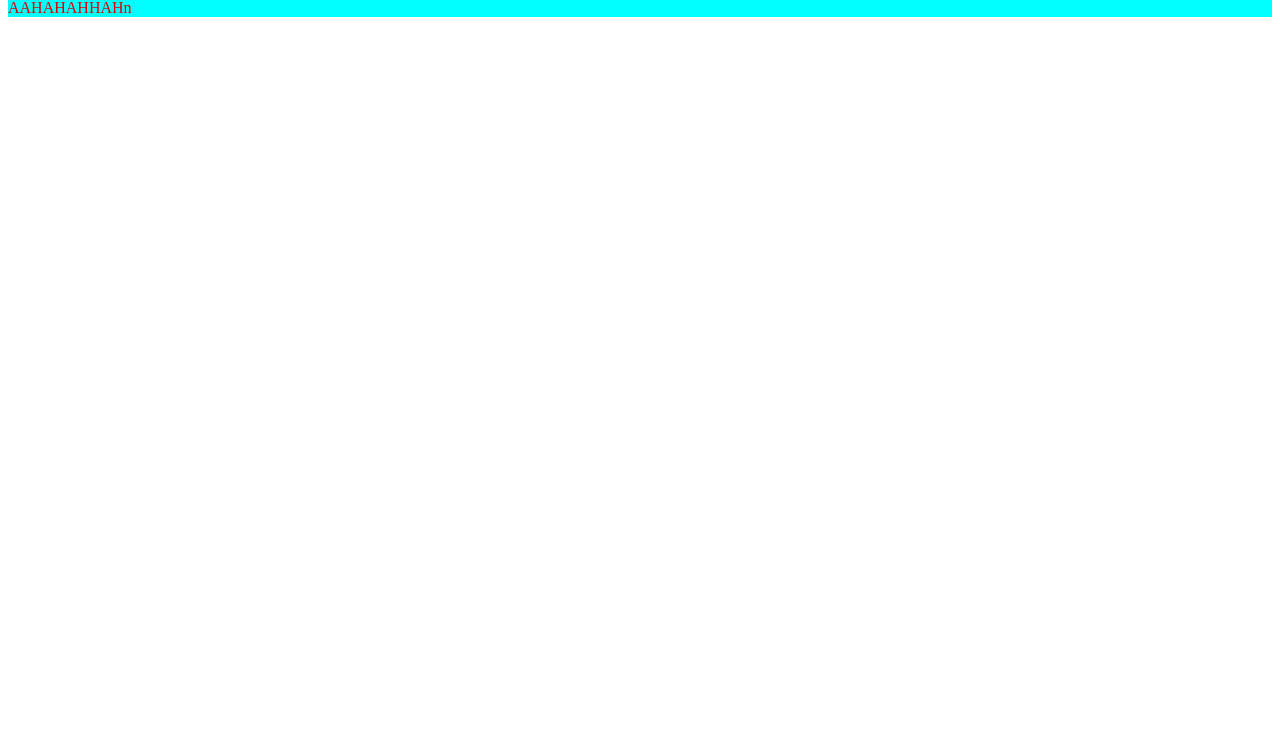
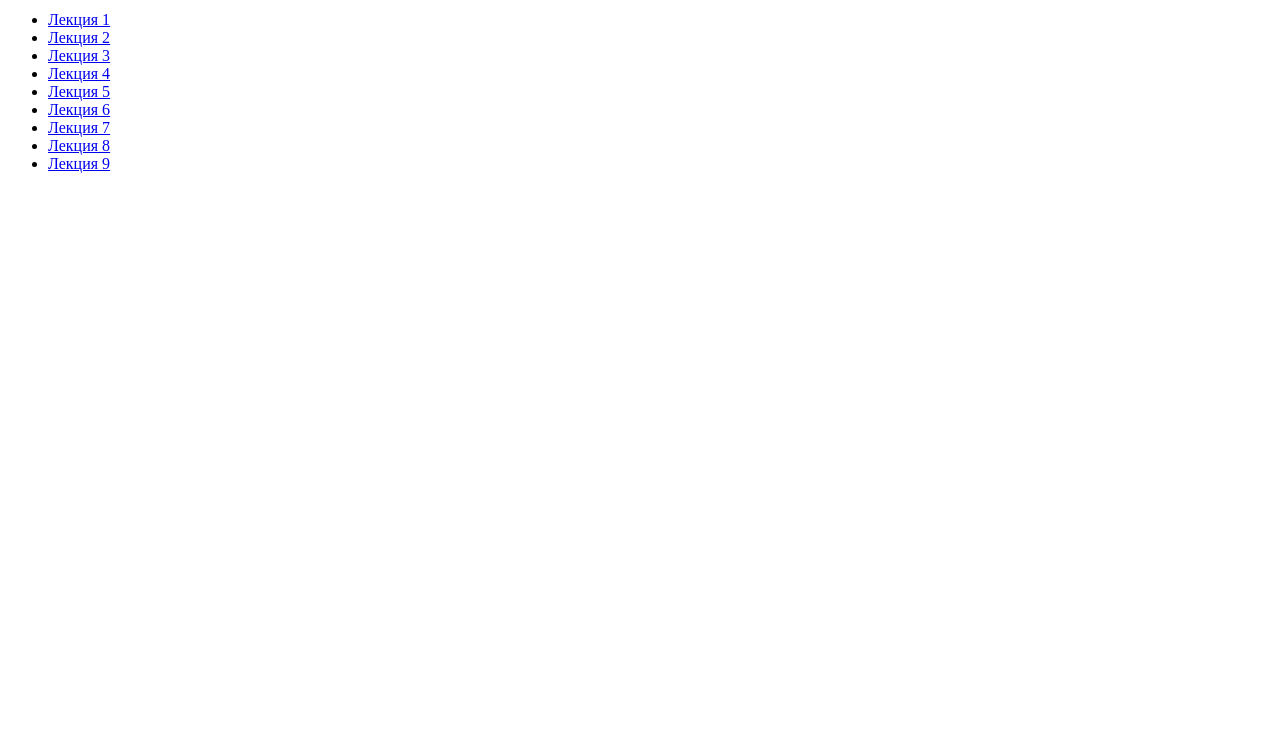
Before and after one commit to Iliy744/IIIY744, a plain HTML site: page index.html in a window 1280 px wide. Shown: the part 69-800 px from the top of the page. Drawn offline with Linux system fonts and the light colour scheme.

Commit message:
Update index.html

```diff
--- a/index.html
+++ b/index.html
@@ -1,19 +1,28 @@
 <!DOCTYPE html>
 <html lang="en">
 <head>
-    <link rel="stylesheet" type="text/css" href="styles.css">
     <meta charset="UTF-8">
     <meta name="viewport" content="width=device-width, initial-scale=1.0">
+
     <title>Document</title>
-    <style type="text/css">
-        p {
-            color: rgb(35, 124, 124);
-            background-color: rgb(0, 255, 255);
-        }
-    </style>
+<style>p{
+          color: red;
+        font-size: 3em;
+}</style>
 </head>
 <body>
-    <p>Lorem ipsum dolor sit amet consectetur adipisicing elit. Doloremque omnis explicabo perferendis? Ipsum dolorum possimus minima molestias at! Odio placeat ducimus praesentium. Alias exercitationem, nesciunt velit incidunt id qui doloribus! a Ilya J'maplelle!</p>
-    <p style="color:rgb(221, 2, 2)" ;>AAHAHAHHAHn</p>
+<h1 style="color:blue;text-align:center;">Это заголовок</h1>
+
+    <ul>
+        <li><a href="Lec1.html">Лекция 1</a></li>
+        <li><a href="Lec2.html">Лекция 2</a></li>
+        <li><a href="Lec3.html">Лекция 3</a></li>
+        <li><a href="Lec4.html">Лекция 4</a></li>
+        <li><a href="Lec5.html">Лекция 5</a></li>
+        <li><a href="Lec6.html">Лекция 6</a></li>
+        <li><a href="Lec7.html">Лекция 7</a></li>
+        <li><a href="Lec8.html">Лекция 8</a></li>
+        <li><a href="Lec9.html">Лекция 9</a></li>
+    </ul>
 </body>
 </html>
```
